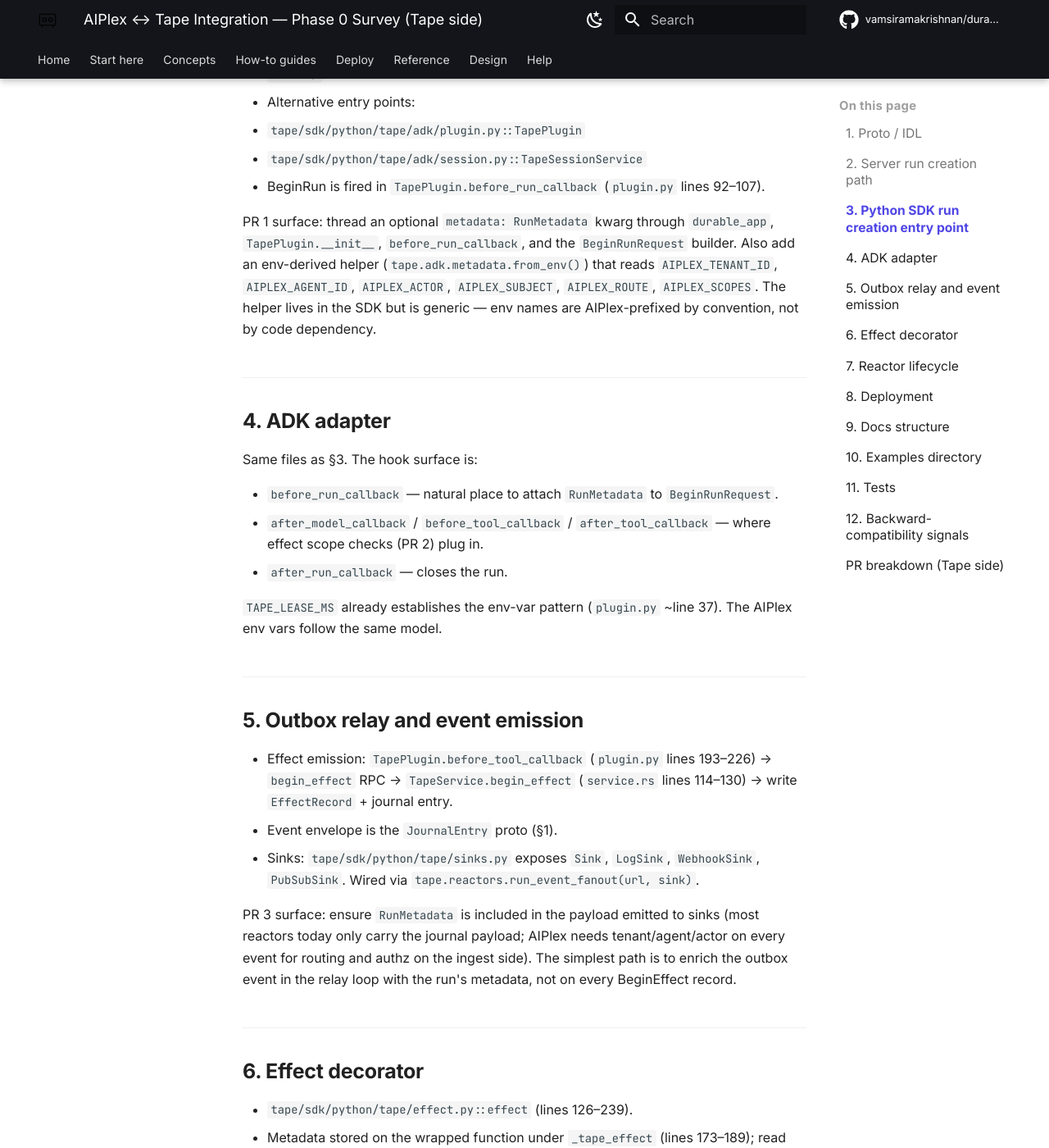
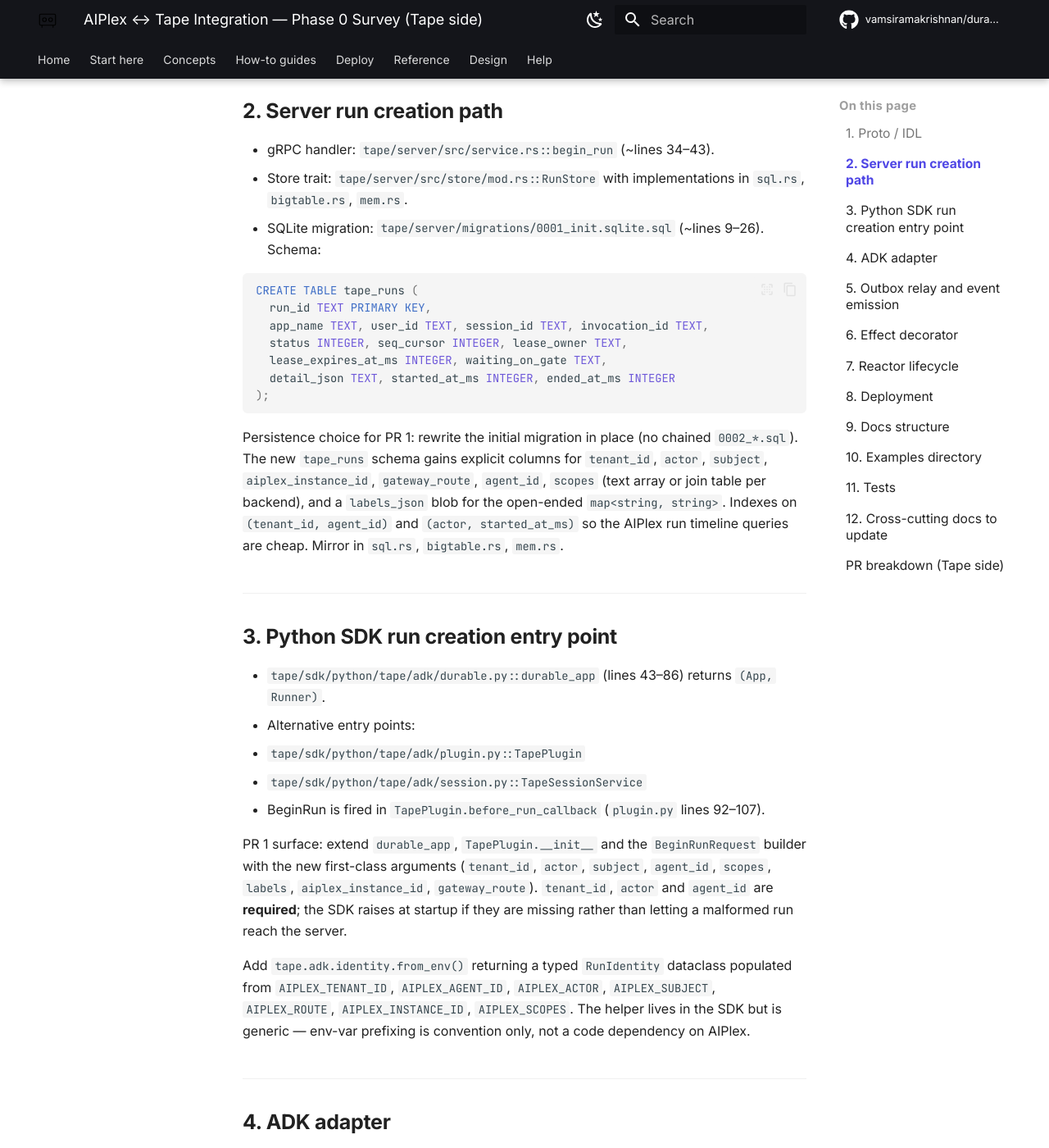
Before and after one commit to vamsiramakrishnan/durable-agents, an MkDocs documentation site: the page built from tape/docs/integrations/aiplex.md, in a window 1280 px wide and 1400 px high, scrolled down 1771 px. Shown: the whole window at 82% size. Built offline with MkDocs 1.6.1 and Material for MkDocs 9.7.7, drawn with Linux system fonts in a browser that asks for light colours; comment, search, counter and statistics services are not loaded; some of the changed text lies outside the part shown.

Commit message:
docs(integrations): drop backward-compat hedging from AIPlex survey
Tape and AIPlex are both pre-users, so the integration takes the target
shape from day one. Rewrites the PR 1 spec to inline identity + scopes
+ labels as first-class fields on BeginRunRequest and RunState (no
RunMetadata sub-message), rewrite 0001_init.*.sql in place rather than
chain migrations, and make the new SDK args required. PR 2 makes
effect scope mandatory for non_idempotent semantics. Removes the
"caution by surface" backward-compat table.

https://claude.ai/code/session_01TDbg3Mqm8rH4yvgfKYtnj7

````diff
--- a/tape/docs/integrations/aiplex.md
+++ b/tape/docs/integrations/aiplex.md
@@ -15,9 +15,13 @@ The guiding invariant:
 > AIPlex decides whether an agent is allowed to act.
 > Tape proves what happened when it acted.
 
-Tape stays independently usable. AIPlex-specific context flows in as
-generic run metadata + labels — Tape does not take a build-time
-dependency on AIPlex.
+Tape stays independently usable but is **not** treating any current
+caller as a fixed constraint. Both projects are pre-users, so this
+integration redesigns the shapes that need redesigning — protos, store
+schema, SDK signatures — without migration shims or optional fallbacks.
+AIPlex-specific values still live in label keys (`aiplex.agent_id`,
+`aiplex.plane`, etc.) so Tape itself takes no build-time dependency on
+AIPlex.
 
 ---
 
@@ -35,12 +39,42 @@ dependency on AIPlex.
   `dispatch_mode`, `business_key`, `connector`, `external_ref`,
   `dispatch_claimed_by`.
 
-Extension shape (PR 1): add an optional `RunMetadata` message
-(`tenant_id`, `actor`, `subject`, `gateway_route`, `aiplex_instance_id`,
-`scopes`, `labels`) and reference it from `BeginRunRequest` and
-`RunState`. New field numbers must sit above the current max. The name
-stays generic — AIPlex-specific values live in `labels` (e.g.
-`aiplex.agent_id`, `aiplex.plane`, `aiplex.route`).
+Reshape for PR 1 (greenfield rework): promote identity, authorization
+and routing context to first-class fields on `BeginRunRequest` and
+`RunState` directly — no sub-message, no optional metadata bag. Target
+shape:
+
+```proto
+message BeginRunRequest {
+  // identity / addressing
+  string tenant_id = 1;
+  string actor = 2;               // SPIFFE-style workload identity
+  string subject = 3;             // human principal (email, sub, ...)
+  string aiplex_instance_id = 4;
+  string gateway_route = 5;
+
+  // agent + run identity (renamed: user_id → subject above)
+  string app_name = 10;
+  string agent_id = 11;
+  string session_id = 12;
+  string invocation_id = 13;
+
+  // authorization context
+  repeated string scopes = 20;
+  map<string, string> labels = 21;
+
+  // lease
+  string lease_owner = 30;
+  uint64 lease_ttl_ms = 31;
+}
+```
+
+`RunState` mirrors these as columns. Field numbers are reassigned
+freely — no requirement to sit above the current max. The ADK adapter
+maps ADK's `user_id` callback into `subject`. `actor` is distinct from
+`lease_owner`: `actor` is the principal who initiated the run, while
+`lease_owner` is the worker process that currently holds at-most-one
+execution rights.
 
 ## 2. Server run creation path
 
@@ -60,9 +94,14 @@ stays generic — AIPlex-specific values live in `labels` (e.g.
   );
   ```
 
-Persistence choice for PR 1: add a single `metadata_json` (JSONB-shaped)
-column rather than expanding the column list. Mechanical migration per
-backend, no schema explosion when AIPlex adds labels later.
+Persistence choice for PR 1: rewrite the initial migration in place
+(no chained `0002_*.sql`). The new `tape_runs` schema gains explicit
+columns for `tenant_id`, `actor`, `subject`, `aiplex_instance_id`,
+`gateway_route`, `agent_id`, `scopes` (text array or join table per
+backend), and a `labels_json` blob for the open-ended `map<string,
+string>`. Indexes on `(tenant_id, agent_id)` and `(actor, started_at_ms)`
+so the AIPlex run timeline queries are cheap. Mirror in `sql.rs`,
+`bigtable.rs`, `mem.rs`.
 
 ## 3. Python SDK run creation entry point
 
@@ -74,13 +113,19 @@ backend, no schema explosion when AIPlex adds labels later.
 - BeginRun is fired in `TapePlugin.before_run_callback`
   (`plugin.py` lines 92–107).
 
-PR 1 surface: thread an optional `metadata: RunMetadata` kwarg through
-`durable_app`, `TapePlugin.__init__`, `before_run_callback`, and the
-`BeginRunRequest` builder. Also add an env-derived helper
-(`tape.adk.metadata.from_env()`) that reads `AIPLEX_TENANT_ID`,
+PR 1 surface: extend `durable_app`, `TapePlugin.__init__` and the
+`BeginRunRequest` builder with the new first-class arguments
+(`tenant_id`, `actor`, `subject`, `agent_id`, `scopes`, `labels`,
+`aiplex_instance_id`, `gateway_route`). `tenant_id`, `actor` and
+`agent_id` are **required**; the SDK raises at startup if they are
+missing rather than letting a malformed run reach the server.
+
+Add `tape.adk.identity.from_env()` returning a typed
+`RunIdentity` dataclass populated from `AIPLEX_TENANT_ID`,
 `AIPLEX_AGENT_ID`, `AIPLEX_ACTOR`, `AIPLEX_SUBJECT`, `AIPLEX_ROUTE`,
-`AIPLEX_SCOPES`. The helper lives in the SDK but is generic — env names
-are AIPlex-prefixed by convention, not by code dependency.
+`AIPLEX_INSTANCE_ID`, `AIPLEX_SCOPES`. The helper lives in the SDK but
+is generic — env-var prefixing is convention only, not a code
+dependency on AIPlex.
 
 ## 4. ADK adapter
 
@@ -106,11 +151,11 @@ Same files as §3. The hook surface is:
   `WebhookSink`, `PubSubSink`. Wired via
   `tape.reactors.run_event_fanout(url, sink)`.
 
-PR 3 surface: ensure `RunMetadata` is included in the payload emitted to
-sinks (most reactors today only carry the journal payload; AIPlex needs
-tenant/agent/actor on every event for routing and authz on the ingest
-side). The simplest path is to enrich the outbox event in the relay
-loop with the run's metadata, not on every BeginEffect record.
+PR 3 surface: enrich the outbox event envelope so every sink sees
+`tenant_id`, `actor`, `subject`, `agent_id` and `aiplex_instance_id`
+without having to round-trip back to `RunState`. The relay loop joins
+the run's identity columns into each event before fan-out — keeps the
+journal entry itself lean while the egress envelope is self-contained.
 
 ## 6. Effect decorator
 
@@ -121,12 +166,17 @@ loop with the run's metadata, not on every BeginEffect record.
   enforces non-idempotent → status_check | compensate | business_key.
   Server re-validates at `BeginEffectRequest`.
 
-PR 2 surface: add an optional `scope: str` parameter. Persist on
-`_tape_effect`. In `TapePlugin.before_tool_callback`, look up the
-effect's scope and verify membership in `run.metadata.scopes` before
-calling `begin_effect`. On failure, append a `policy.violation` journal
-entry and raise a typed SDK error — do not invoke the tool body. Server
-should re-check at BeginEffect for defence-in-depth.
+PR 2 surface: add a `scope: str` parameter that is **required for
+`semantics="non_idempotent"`**. `_validate_semantics()` grows a fourth
+clause: non-idempotent without scope raises at decoration time, not at
+call time. Persist on `_tape_effect`. In
+`TapePlugin.before_tool_callback`, verify membership in `run.scopes`
+(now a top-level run field per §1) before calling `begin_effect`. On
+failure, append a `policy.violation` journal entry and raise a typed
+SDK error — the tool body never executes. Server re-checks at
+`BeginEffectRequest` for defence-in-depth; defence-in-depth is not
+optional here since AIPlex's gateway authz and Tape's effect authz are
+expected to drift unless one re-validates the other.
 
 ## 7. Reactor lifecycle
 
@@ -193,28 +243,34 @@ this layout: reads AIPlex env vars, threads `RunMetadata` into
   using `#[test]` / `tokio::test`.
 - Cross-SDK parity harness: `tape/tests/parity/`.
 
-PR 1 needs tests for empty vs populated metadata round-trip, plus a
-parity update. PR 2 needs allowed / missing-scope / legacy-effect
-tests.
+PR 1 needs tests asserting the new required fields reject empty input
+at SDK construction and at the server, plus a parity update. PR 2 needs
+allowed-scope, missing-scope, and "non-idempotent without scope fails
+at decoration" tests.
 
-## 12. Backward-compatibility signals
+## 12. Cross-cutting docs to update
 
-Repo-level docs that gate the integration:
+No backward-compatibility constraints — Tape and AIPlex have no users
+yet, so this integration takes the right shape directly rather than
+chaining migrations on top of a placeholder design. Repo-level docs
+that still need touching:
 
-- `CHANGELOG.md` — "Unreleased" section is the destination for new
-  notes.
-- `SDK_PARITY.md` (root) — feature matrix across Python, Go, Java, .NET
-  SDKs. Adding `RunMetadata` and effect `scope` requires new rows.
-- `CLAUDE.md` — "What *not* to do" section.
+- `CHANGELOG.md` — "Unreleased" entry per PR. No "BREAKING" warnings
+  needed; everything pre-1.0 is implicitly under the same banner.
+- `SDK_PARITY.md` — Python is the integration target; Go / Java / .NET
+  SDKs gain new rows tracking what's still to port, but are not
+  blockers for AIPlex onboarding.
+- `CLAUDE.md` — refresh the "what *not* to do" section if PR 2's
+  scoped-effects model affects existing guidance.
 
-Caution by surface:
+Reshape per surface:
 
-| Surface           | Risk        | Notes                                       |
-| ----------------- | ----------- | ------------------------------------------- |
-| Proto fields      | Mechanical  | Use field numbers above current max.        |
-| `RunState` fields | Moderate    | Touches all four SDKs + parity matrix.      |
-| Storage schema    | Invasive    | Migrations for SQLite/Postgres/Bigtable.    |
-| Plugin signature  | Moderate    | New params must be optional and defaulted.  |
+| Surface           | PR 1 action                                                            |
+| ----------------- | ---------------------------------------------------------------------- |
+| Proto fields      | Reassign field numbers freely; inline identity onto `BeginRunRequest`. |
+| `RunState` fields | Promote identity to first-class columns; rewrite the type.             |
+| Storage schema    | Rewrite `0001_init.*.sql` in place; no chained migrations.             |
+| Plugin signature  | New required params; SDK raises if caller omits them.                  |
 
 ## PR breakdown (Tape side)
 
````
